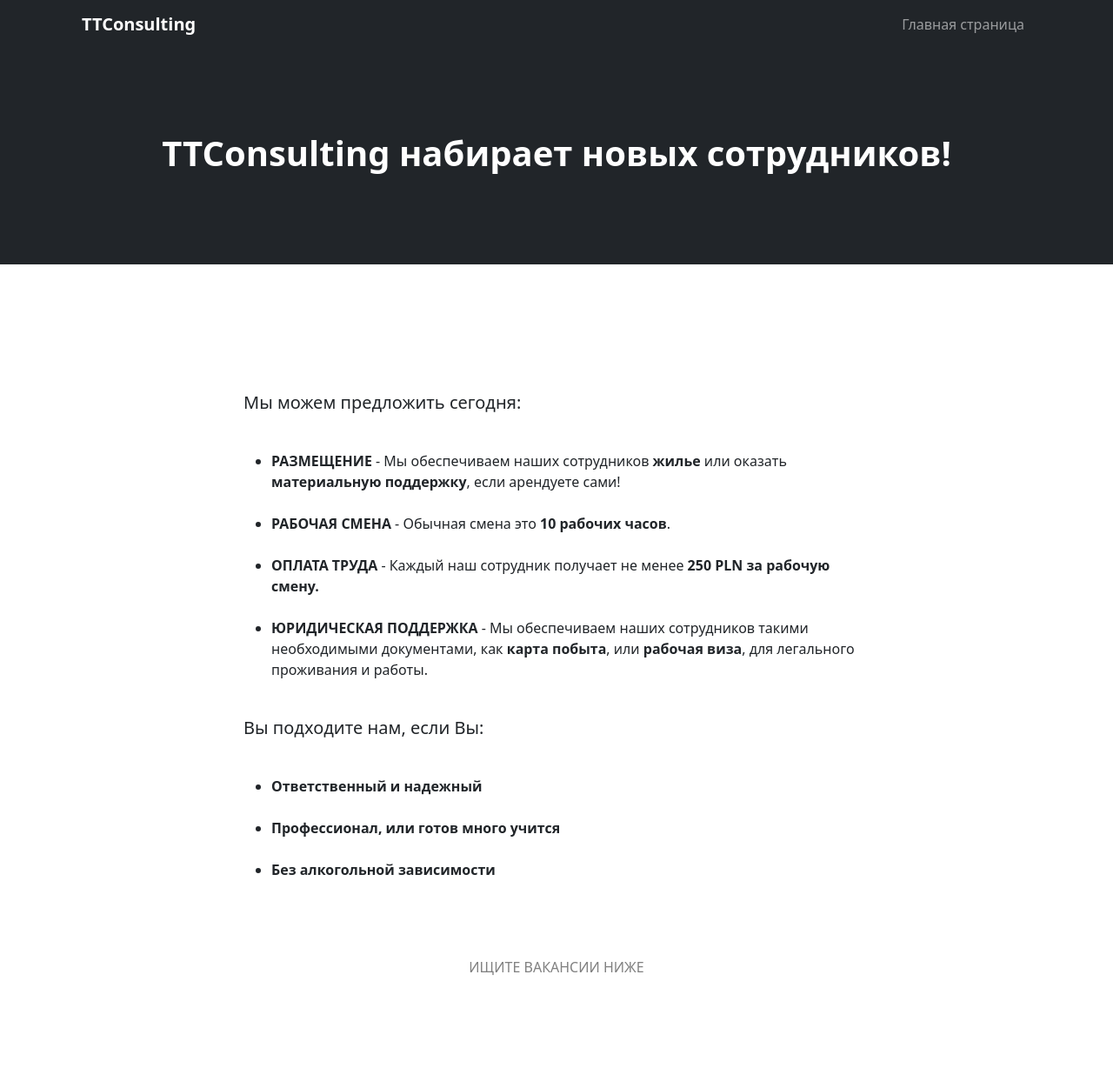
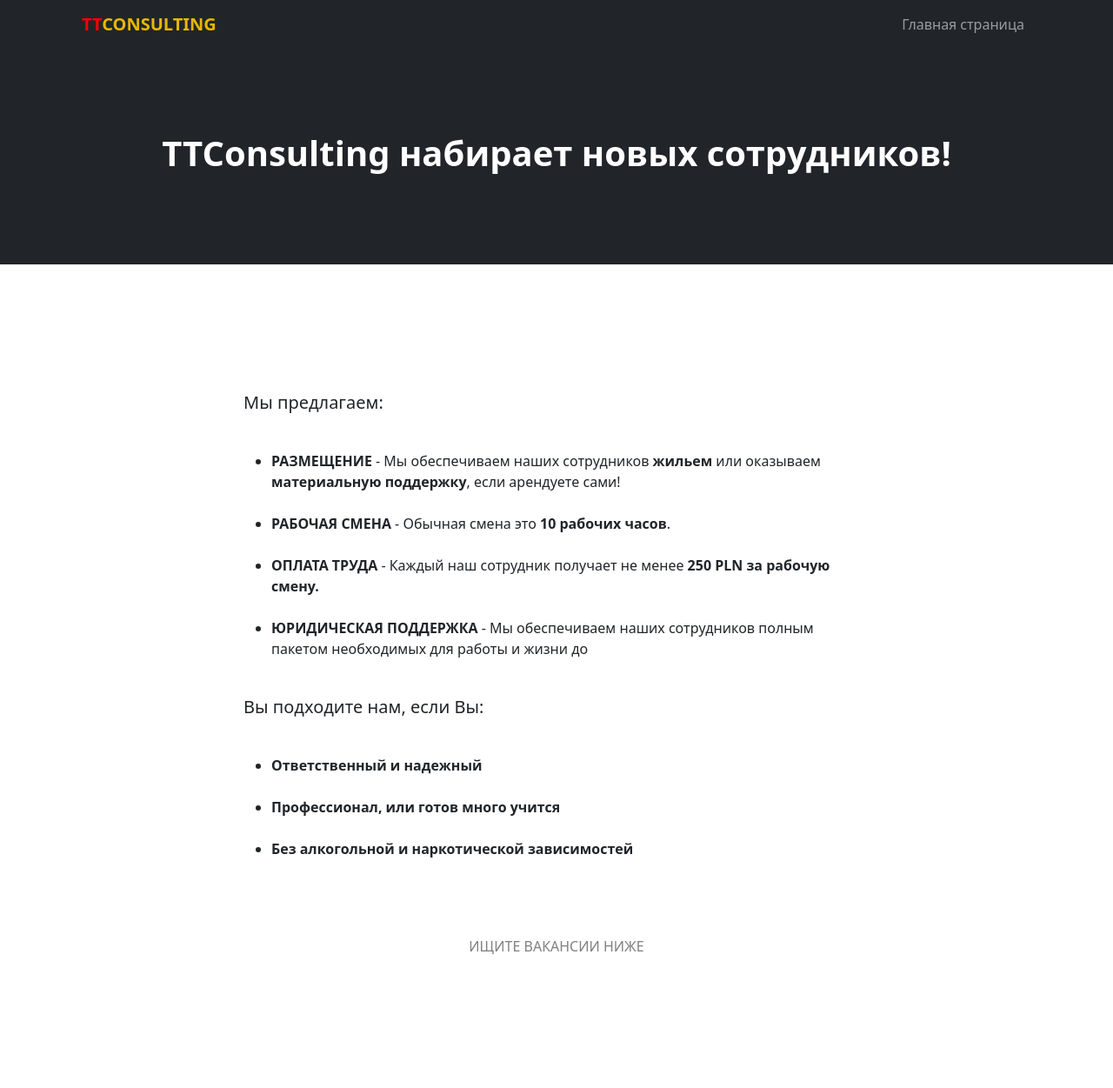
Before and after one commit to fesenkoaa/building_company, a Django app: page /vacancies/ in a window 1280 px wide. Shown: the top 1251 px of the page at 87% size. Run offline with Django 3.2, Linux system fonts and the light colour scheme; data that the repository does not hold is empty.

Commit message:
initial restyle

```diff
--- a/django_building/building_business_card/models.py
+++ b/django_building/building_business_card/models.py
@@ -1,4 +1,10 @@
 from django.db import models
+
+
+class Wallpaper(models.Model):
+
+    name = models.CharField(max_length=20)
+    image = models.ImageField()
 
 
 class Contact(models.Model):
--- a/django_building/building_business_card/templates/vacancies.html
+++ b/django_building/building_business_card/templates/vacancies.html
@@ -33,16 +33,16 @@
             <div class="container px-4">
                 <div class="row gx-4 justify-content-center">
                     <div class="col-lg-8">
-                        <p class="lead"><strong>Мы можем предложить сегодня:</strong></p>
+                        <p class="lead"><strong>Мы предлагаем:</strong></p>
                         <ul>
                             <br>
-                            <li><strong>РАЗМЕЩЕНИЕ</strong> - Мы обеспечиваем наших сотрудников <strong>жилье</strong> или оказать <strong>материальную поддержку</strong>, если арендуете сами!</li>
+                            <li><strong>РАЗМЕЩЕНИЕ</strong> - Мы обеспечиваем наших сотрудников <strong>жильем</strong> или оказываем <strong>материальную поддержку</strong>, если арендуете сами!</li>
                             <br>
                             <li><strong>РАБОЧАЯ СМЕНА</strong> - Обычная смена это <strong>10 рабочих часов</strong>.</li>
                             <br>
                             <li><strong>ОПЛАТА ТРУДА</strong> - Каждый наш сотрудник получает не менее <strong>250 PLN за рабочую смену.</strong></li>
                             <br>
-                            <li><strong>ЮРИДИЧЕСКАЯ ПОДДЕРЖКА</strong> - Мы обеспечиваем наших сотрудников такими необходимыми документами, как <strong>карта побыта</strong>, или <strong>рабочая виза</strong>, для легального проживания и работы.</li>
+                            <li><strong>ЮРИДИЧЕСКАЯ ПОДДЕРЖКА</strong> - Мы обеспечиваем наших сотрудников полным пакетом необходимых для работы и жизни до</li>
                         </ul>
                         <br>
                         <p class="lead"><strong>Вы подходите нам, если Вы:</strong></p>
@@ -52,7 +52,7 @@
                             <br>
                             <li><strong>Профессионал, или готов много учится</strong></li>
                             <br>
-                            <li><strong>Без алкогольной зависимости</strong></li>
+                            <li><strong>Без алкогольной и наркотической зависимостей</strong></li>
                         </ul>
                         <br>
                         <br>
--- a/django_building/building_business_card/urls.py
+++ b/django_building/building_business_card/urls.py
@@ -2,7 +2,7 @@ from django.urls import path
 from .views import *
 
 urlpatterns = [
-    path('main/', MainPageView.as_view(), name='main'),
+    path('', MainPageView.as_view(), name='main'),
     path('gallery/', GalleryPage.as_view(), name='gallery'),
     path('vacancies/', VacanciesView.as_view(), name='vacancies'),
     path('contact-form/', SendMessage.as_view(), name='contact-form'),
--- a/django_building/building_business_card/views.py
+++ b/django_building/building_business_card/views.py
@@ -1,7 +1,7 @@
 from django.shortcuts import render, redirect
 from django.views import View
 from django.contrib import messages
-from .models import Project, OldProject, Vacancy
+from .models import Project, OldProject, Vacancy, Wallpaper
 from .forms import ContactForm, NewEmployeeForm
 import requests
 from .config import token, chat_id
@@ -14,6 +14,7 @@ class MainPageView(View):
         old_projects = OldProject.objects.all()
         context = {
             "title": 'TTConsulting',
+            "bg": Wallpaper.objects.first(),
             "form": form,
             "projects": projects,
             "old_projects": old_projects
@@ -32,7 +33,7 @@ class SendMessage(View):
                 phone = form.cleaned_data['phone']
                 email = form.cleaned_data['email']
                 message = form.cleaned_data['message']
-                msg = f'TTC BUILDING : КОНТАКТ\n\n' \
+                msg = f'TTCONSULTING: Свяжитесь со мной\n\n' \
                       f'автор: {auth}\n' \
                       f'телефон: {phone}\n' \
                       f'email: {email}\n' \
--- a/django_building/templates/base.html
+++ b/django_building/templates/base.html
@@ -19,10 +19,10 @@
 
     </head>
     <body id="page-top">
-    {% if request.path == '/main/' %}
+    {% if request.path == '/' %}
         <nav class="navbar navbar-expand-lg navbar-dark bg-dark fixed-top" id="mainNav">
             <div class="container px-4">
-                <a class="navbar-brand" href="#page-top"><strong>TTConsulting</strong></a>
+                <a class="navbar-brand" href="#page-top" style="color: #e6b800;"><strong><span style="color: red;">TT</span><span>CONSULTING</span></strong></a>
                 <button class="navbar-toggler" type="button" data-bs-toggle="collapse" data-bs-target="#navbarResponsive" aria-controls="navbarResponsive" aria-expanded="false" aria-label="Toggle navigation"><span class="navbar-toggler-icon"></span></button>
                 <div class="collapse navbar-collapse" id="navbarResponsive">
                     <ul class="navbar-nav ms-auto">
@@ -38,7 +38,7 @@
     {% elif request.path == '/gallery/' %}
         <nav class="navbar navbar-expand-lg navbar-dark bg-dark fixed-top" id="mainNav">
             <div class="container px-4">
-                <a class="navbar-brand" href="#page-top"><strong>TTConsulting</strong></a>
+                <a class="navbar-brand" href="#page-top" style="color: #e6b800;"><strong><span style="color: red;">TT</span><span>CONSULTING</span></strong></a>
                 <button class="navbar-toggler" type="button" data-bs-toggle="collapse" data-bs-target="#navbarResponsive" aria-controls="navbarResponsive" aria-expanded="false" aria-label="Toggle navigation"><span class="navbar-toggler-icon"></span></button>
                 <div class="collapse navbar-collapse" id="navbarResponsive">
                     <ul class="navbar-nav ms-auto">
@@ -50,7 +50,7 @@
     {% elif request.path == '/vacancies/' %}
         <nav class="navbar navbar-expand-lg navbar-dark bg-dark fixed-top" id="mainNav">
             <div class="container px-4">
-                <a class="navbar-brand" href="#page-top"><strong>TTConsulting</strong></a>
+                <a class="navbar-brand" href="#page-top" style="color: #e6b800;"><strong><span style="color: red;">TT</span><span>CONSULTING</span></strong></a>
                 <button class="navbar-toggler" type="button" data-bs-toggle="collapse" data-bs-target="#navbarResponsive" aria-controls="navbarResponsive" aria-expanded="false" aria-label="Toggle navigation"><span class="navbar-toggler-icon"></span></button>
                 <div class="collapse navbar-collapse" id="navbarResponsive">
                     <ul class="navbar-nav ms-auto">
@@ -65,7 +65,7 @@
         {% endblock %}
 
         <footer class="py-3 bg-dark">
-            <div class="container px-4"><p class="m-0 text-center text-white"><strong>"TTConsulting Building" Since 2004</strong></p></div>
+            <div class="container px-4"><p class="m-0 text-center text-white"><strong>"TTConsulting" Since 2004</strong></p></div>
             <div class="container px-4"><p class="m-0 text-center text-white">
                 <a href="https://www.linkedin.com/in/andrew-fesenko-9b5313206/" style="text-decoration: none; color: white;">created by fesenkoaa</a>
             </p></div>
```
Also changed, not shown: django_building/building_business_card/admin.py (+7 -1 lines), django_building/building_business_card/templates/main.html (+21 -10 lines), django_building/building_business_card/migrations/0016_auto_20220212_1507.py (added), django_building/media/photo_2022-02-12_16.06.23.jpeg (added).
